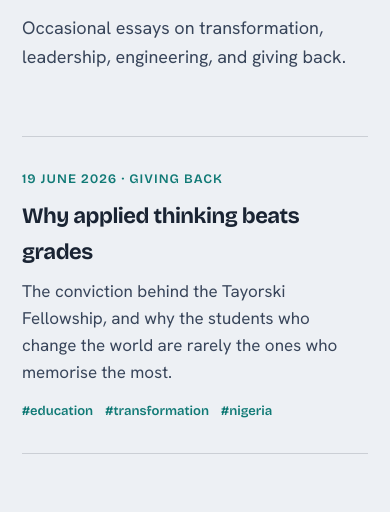
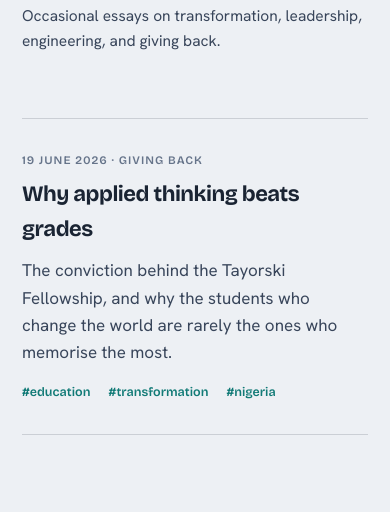
Before and after one commit to aotubusin/tayootubusin-site, an Eleventy site: page src/blog.njk in a window 390 px wide. Shown: the part 248-760 px from the top of the page. Built offline with nearby package versions, Linux system fonts and the light colour scheme; Eleventy itself is replaced by a stand-in of ours; files that its build step writes are made by us from their sources.

Commit message:
Update style.css

```diff
--- a/src/assets/style.css
+++ b/src/assets/style.css
@@ -231,21 +231,24 @@
     .post { border-left: none; border-top: 1px solid var(--line); }
     .post:first-child { border-top: none; }
     .ff-grid { grid-template-columns: 1fr; gap: 44px; }
+    .beyond-grid { grid-template-columns: 1fr; }
+    .by-item { border-left: none; }
+    .by-item:nth-child(2) { border-top: 1px solid var(--line); }
     section.block { padding: 80px 0; }
     .client-row { gap: 28px; }
   }
   @media (max-width: 560px) { .wrap { padding: 0 22px; } .impact-grid { grid-template-columns: 1fr; } .istat { border-left: none; padding-left: 0; border-top: 1px solid rgba(237,240,244,0.18); padding-top: 26px; } .istat:first-child { border-top: none; padding-top: 0; } }
 
   /* BLOG listing + post pages */
-  .blog-intro { max-width: none; }
+  .blog-intro { max-width: none; font-size: 15.5px; margin-top: 12px; }
   .blog-list { margin-top: 64px; border-top: 1px solid var(--line); }
   .blog-item { display: block; padding: 32px 0; border-bottom: 1px solid var(--line); text-decoration: none; transition: padding-left .25s ease; }
   .blog-item:hover { padding-left: 12px; }
-  .blog-meta { font-family: var(--disp); font-size: 13px; font-weight: 600; letter-spacing: 1px; text-transform: uppercase; color: var(--terra); }
-  .blog-item h3 { font-family: var(--disp); font-weight: 700; font-size: clamp(22px, 3vw, 30px); letter-spacing: -0.5px; color: var(--ink); margin: 10px 0 8px; }
+  .blog-meta { font-family: var(--disp); font-size: 11.5px; font-weight: 600; letter-spacing: 1px; text-transform: uppercase; color: var(--muted); }
+  .blog-item h3 { font-family: var(--disp); font-weight: 700; font-size: clamp(22px, 3vw, 30px); letter-spacing: -0.5px; color: var(--ink); margin: 8px 0 10px; }
   .blog-item p { font-size: 17px; color: var(--ink-soft); max-width: 70ch; }
-  .blog-tags { margin-top: 14px; display: flex; gap: 12px; flex-wrap: wrap; }
-  .blog-tags span { font-family: var(--disp); font-size: 13px; font-weight: 600; color: var(--terra); }
+  .blog-tags { margin-top: 16px; display: flex; gap: 14px; flex-wrap: wrap; }
+  .blog-tags span { font-family: var(--disp); font-size: 12.5px; font-weight: 600; color: var(--terra); margin-right: 4px; }
   .post-body { font-size: 18px; line-height: 1.75; color: var(--ink-soft); margin-top: 32px; }
   .post-body h2, .post-body h3 { font-family: var(--disp); color: var(--ink); margin: 32px 0 12px; letter-spacing: -0.5px; }
   .post-body p { margin-bottom: 20px; }
```
